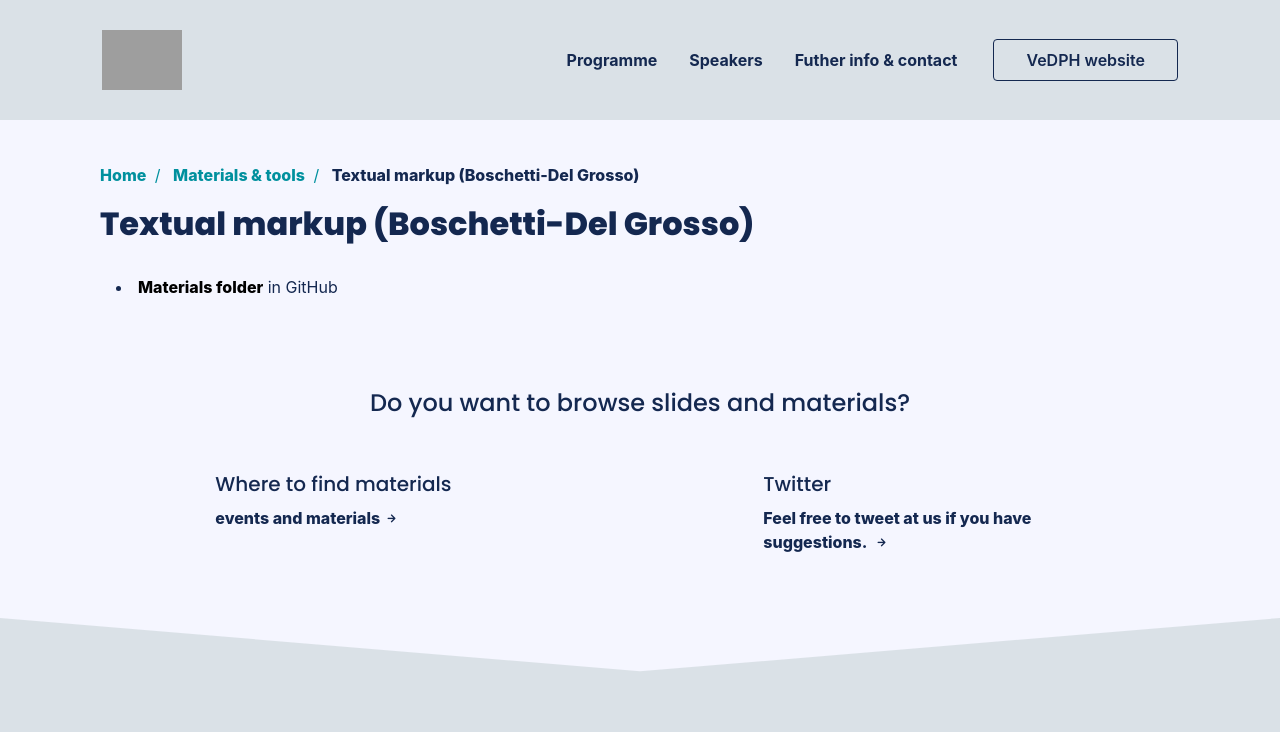
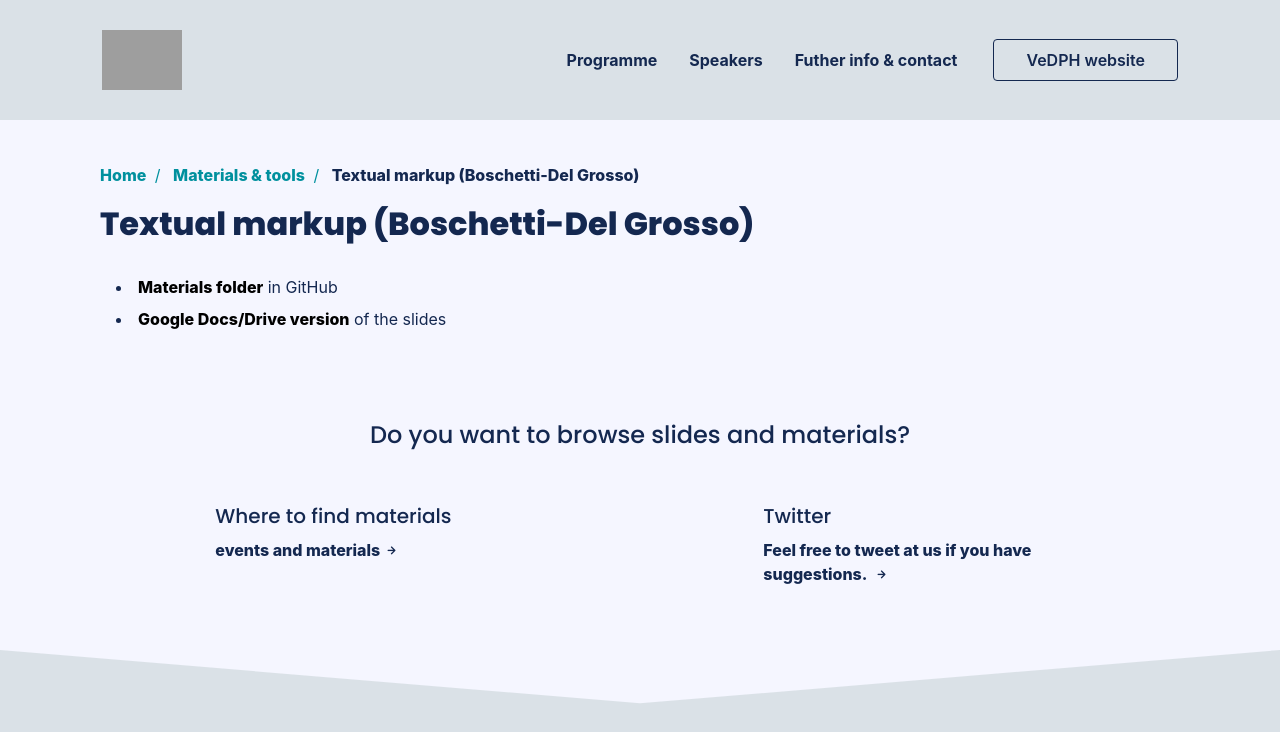
Before and after one commit to vedph/summercamp, a Jekyll site: the page built from materials/boschetti_del_grosso/index.html, in a window 1280 px wide, cut to the strip 0-732 px from the top of the page. Built offline with Jekyll 4.4.1, drawn with Linux system fonts in a browser that asks for light colours; nearby versions of some CDN libraries; some web fonts are replaced; grey boxes are pictures that could not be loaded.

Commit message:
Add link to GDocs version of slides

```diff
--- a/materials/boschetti_del_grosso/index.html
+++ b/materials/boschetti_del_grosso/index.html
@@ -8,4 +8,5 @@ date: 2020-07-06 15:00:00
 
 <ul>
 <li><a href="https://github.com/vedph/event_materials/tree/master/2020_summer_camp/strand_1_text/html" target="_blank">Materials folder</a> in GitHub</li>
+<li><a href="https://docs.google.com/presentation/d/1ou58n-TGjkb1LmRbAEXbswCacpBlLnR1viDF0B2rnWA/edit#slide=id.p">Google Docs/Drive version</a> of the slides</li>
 </ul>
```
